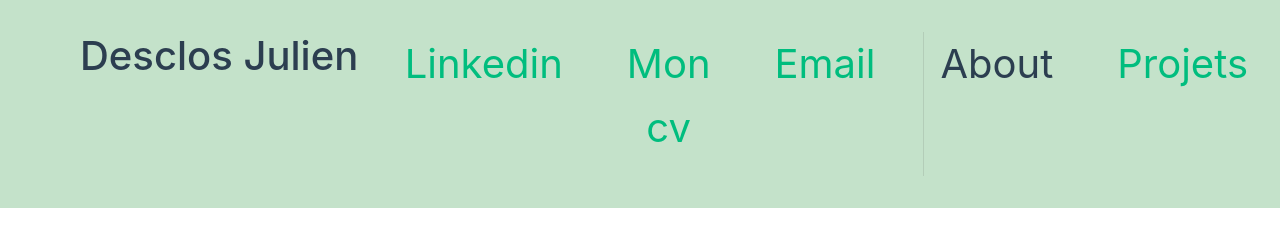
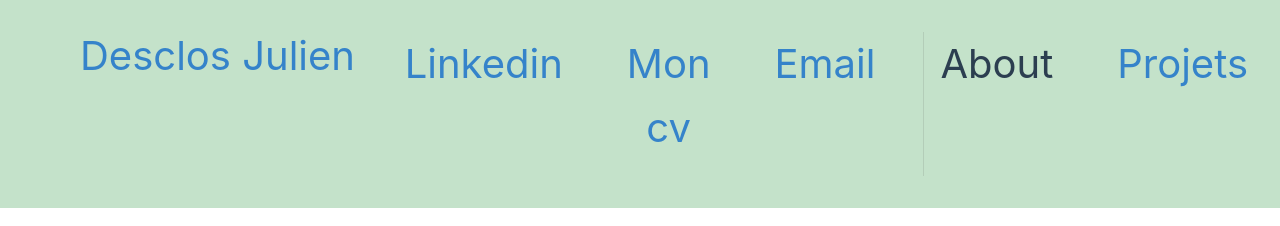
Before and after one commit to Jdesclos/portfolio, a Vue app: page / in a window 1280 px wide. Shown: the top 226 px of the page. Built offline with nearby package versions, Linux system fonts and the light colour scheme.

Commit message:
retouches

```diff
--- a/src/App.vue
+++ b/src/App.vue
@@ -6,7 +6,7 @@ import { RouterLink, RouterView } from "vue-router";
 
 <template>
   <header class="d-md-flex align-middle mb-5">
-    <h1 class="col-md-4 fs-1">Desclos Julien</h1>
+    <h1 class="col-md-4 fs-1"><RouterLink to="/">Desclos Julien</RouterLink></h1>
     <nav class="d-md-flex col-md-8 fs-1 flex-row-reverse">
       <RouterLink class="mx-3 fs-1" to="/projets">Projets</RouterLink>
       <RouterLink class="mx-3 fs-1" to="/">About</RouterLink>
@@ -24,6 +24,9 @@ header{
   background-color: #c4e2ca;
   min-height: 5rem;
   padding: 2rem 0rem 2rem 5rem;
+}
+header a {
+  color: #3583ca;
 }
 @media (max-width: 767.98px) {
   header{
```
